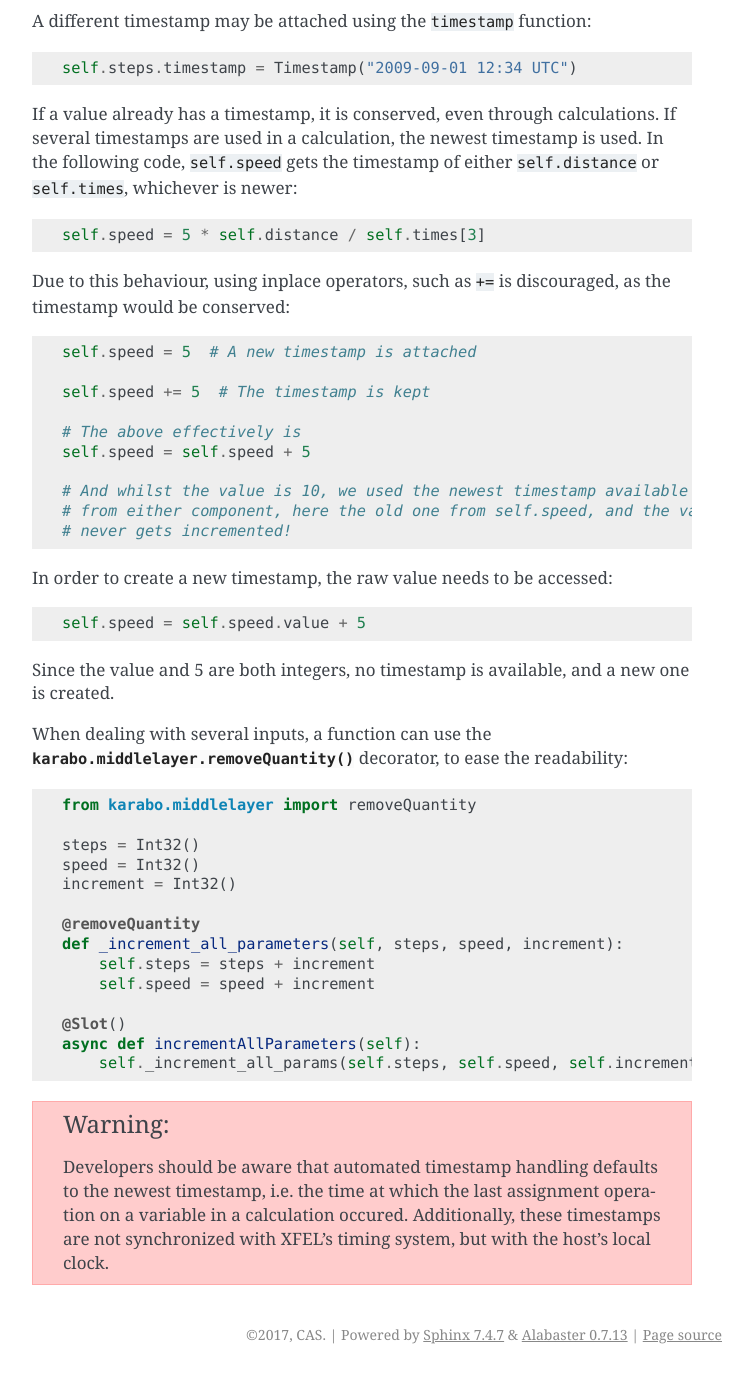
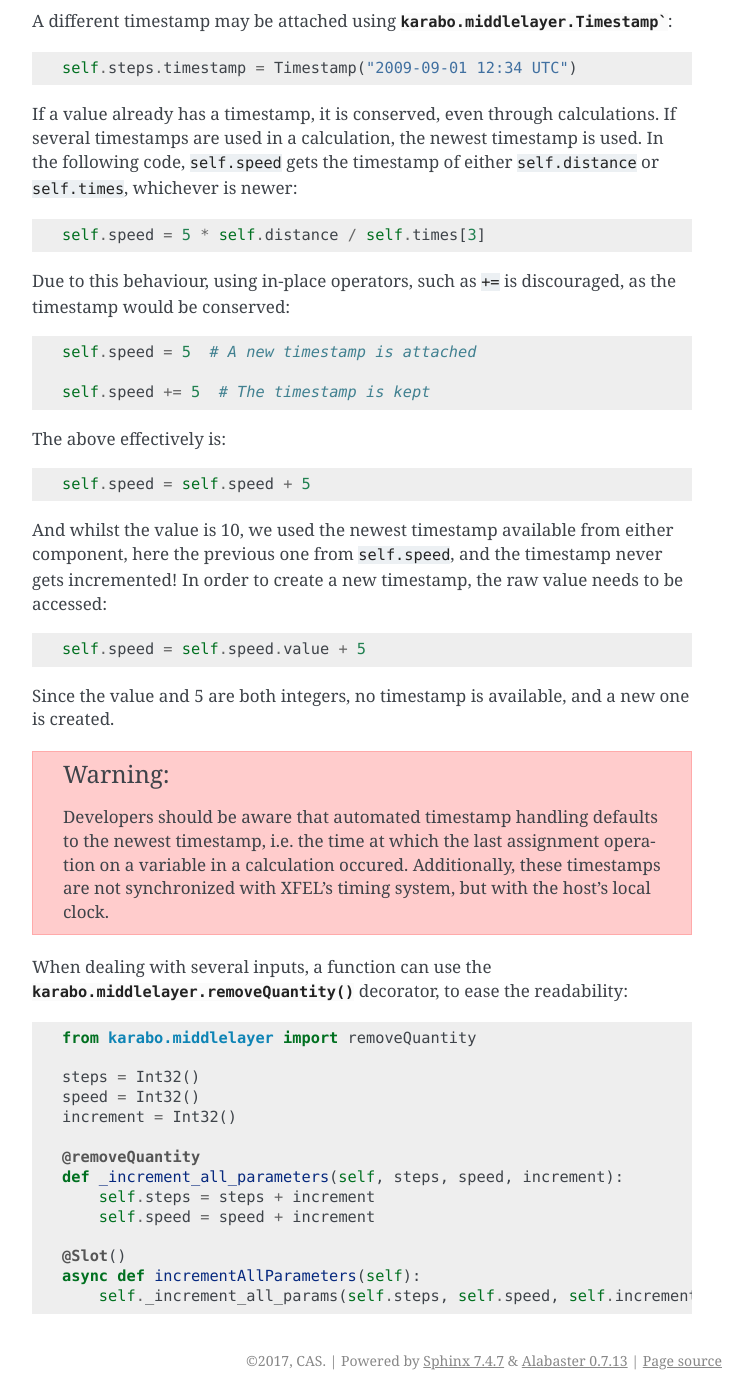
Before and after one commit to European-XFEL/howToMiddlelayer, a Sphinx documentation site: the page built from source/chap1/basic_device.rst, in a window 1280 px wide and 1400 px high, scrolled down 3493 px. Shown: the whole window, without its empty margins (388-1141 px from the left). Built offline with Sphinx 7.4.7, drawn with Linux system fonts in a browser that asks for light colours; before the commit the page ends 4867 px from its top, so only the background shows below that.

Commit message:
Fix english

```diff
--- a/source/chap1/basic_device.rst
+++ b/source/chap1/basic_device.rst
@@ -140,8 +140,10 @@ assignment of a value that does not have a timestamp:
 
     self.steps = 5  # current time as timestamp attached
 
-A different timestamp may be attached using the ``timestamp``
-function::
+A different timestamp may be attached using
+:class:`karabo.middlelayer.Timestamp``:
+
+.. code-block:: Python
 
     self.steps.timestamp = Timestamp("2009-09-01 12:34 UTC")
 
@@ -155,7 +157,7 @@ is newer:
 
     self.speed = 5 * self.distance / self.times[3]
 
-Due to this behaviour, using inplace operators, such as ``+=`` is discouraged,
+Due to this behaviour, using in-place operators, such as ``+=`` is discouraged,
 as the timestamp would be conserved:
 
 .. code-block:: Python
@@ -164,13 +166,15 @@ as the timestamp would be conserved:
 
    self.speed += 5  # The timestamp is kept
 
-   # The above effectively is
+The above effectively is:
+
+.. code-block:: Python
+
    self.speed = self.speed + 5
 
-   # And whilst the value is 10, we used the newest timestamp available
-   # from either component, here the old one from self.speed, and the value
-   # never gets incremented!
-
+And whilst the value is 10, we used the newest timestamp available
+from either component, here the previous one from ``self.speed``,
+and the timestamp never gets incremented!
 In order to create a new timestamp, the raw value needs to be accessed:
 
 .. code-block:: Python
@@ -179,6 +183,13 @@ In order to create a new timestamp, the raw value needs to be accessed:
 
 Since the value and 5 are both integers, no timestamp is available, and a new
 one is created.
+
+.. warning::
+
+    Developers should be aware that automated timestamp handling defaults to
+    the newest timestamp, i.e. the time at which the last assignment operation
+    on a variable in a calculation occured. Additionally, these timestamps are
+    not synchronized with XFEL's timing system, but with the host's local clock.
 
 When dealing with several inputs, a function can use the
 :func:`karabo.middlelayer.removeQuantity` decorator, to ease the readability:
@@ -199,10 +210,3 @@ When dealing with several inputs, a function can use the
    @Slot()
    async def incrementAllParameters(self):
        self._increment_all_params(self.steps, self.speed, self.increment)
-
-.. warning::
-
-    Developers should be aware that automated timestamp handling defaults to
-    the newest timestamp, i.e. the time at which the last assignment operation
-    on a variable in a calculation occured. Additionally, these timestamps are
-    not synchronized with XFEL's timing system, but with the host's local clock.
--- a/source/chap1/code_style.rst
+++ b/source/chap1/code_style.rst
@@ -125,8 +125,8 @@ style is as follows:
 
 Inplace Operators
 -----------------
-Inplace operators on Karabo types is discouraged, and explicit is preferred,
-for reasons documented in :ref:`timestamping`.
+Inplace operations on Karabo types are discouraged for reasons documented in
+:ref:`timestamping`.
 
 Don't do:
 
```
